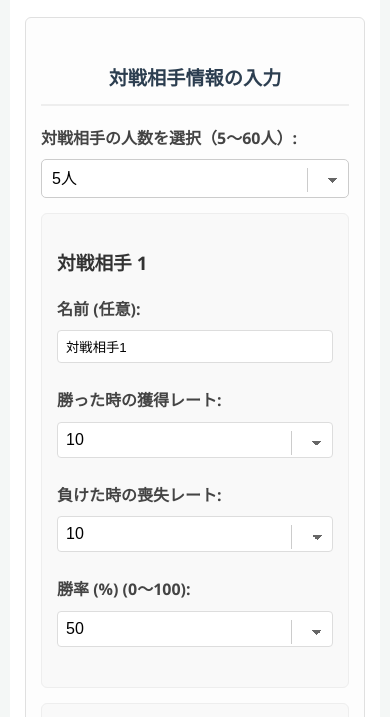
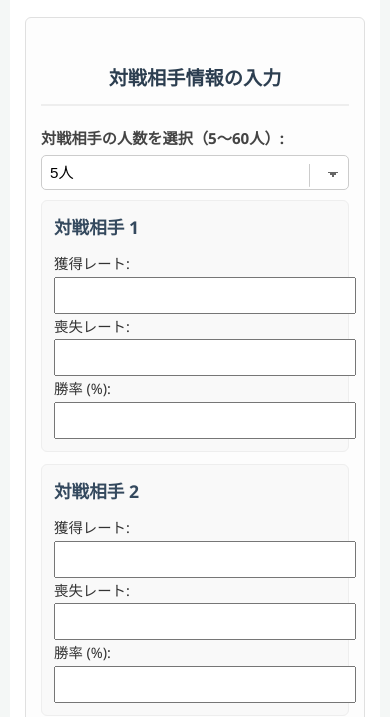
Before and after one commit to suibfh/ladder-calculator, a plain HTML site: page index.html in a window 390 px wide. Shown: the part 127-844 px from the top of the page. Drawn offline with Linux system fonts and the light colour scheme.

Commit message:
Add files via upload

```diff
--- a/script.js
+++ b/script.js
@@ -28,23 +28,22 @@ document.addEventListener('DOMContentLoaded', () => {
         for (let i = 0; i < count; i++) {
             const opponentDiv = document.createElement('div');
             opponentDiv.className = 'opponent-input';
+            // 名前入力欄を削除し、レートと勝率を横並びに
             opponentDiv.innerHTML = `
                 <h3>対戦相手 ${i + 1}</h3>
-                <div class="form-group">
-                    <label for="opponentName${i}">名前 (任意):</label>
-                    <input type="text" id="opponentName${i}" value="対戦相手${i + 1}" placeholder="対戦相手${i + 1}">
-                </div>
-                <div class="form-group">
-                    <label for="gainRate${i}">勝った時の獲得レート:</label>
-                    <input type="number" id="gainRate${i}" value="10" min="0" required>
-                </div>
-                <div class="form-group">
-                    <label for="loseRate${i}">負けた時の喪失レート:</label>
-                    <input type="number" id="loseRate${i}" value="10" min="0" required>
-                </div>
-                <div class="form-group">
-                    <label for="winRate${i}">勝率 (%) (0〜100):</label>
-                    <input type="number" id="winRate${i}" value="50" min="0" max="100" required>
+                <div class="input-row">
+                    <div class="input-item">
+                        <label for="gainRate${i}">獲得レート:</label>
+                        <input type="number" id="gainRate${i}" min="0" required>
+                    </div>
+                    <div class="input-item">
+                        <label for="loseRate${i}">喪失レート:</label>
+                        <input type="number" id="loseRate${i}" min="0" required>
+                    </div>
+                    <div class="input-item">
+                        <label for="winRate${i}">勝率 (%):</label>
+                        <input type="number" id="winRate${i}" min="0" max="100" required>
+                    </div>
                 </div>
             `;
             opponentsContainer.appendChild(opponentDiv);
@@ -54,21 +53,22 @@ document.addEventListener('DOMContentLoaded', () => {
     // シミュレーション実行ボタンのイベントリスナー
     simulateButton.addEventListener('click', () => {
         simulateButton.disabled = true; // ボタンを無効化して多重クリック防止
-        simulationResultDiv.innerHTML = '<p>シミュレーション中...</p>';
+        simulationResultDiv.innerHTML = '<p>シミュレーション中...</p>'; // 結果表示エリアをクリア
 
         const opponentCount = parseInt(opponentCountSelect.value, 10);
         const totalBattles = parseInt(totalBattlesInput.value, 10);
 
-        if (totalBattles <= 0 || isNaN(totalBattles)) {
-            simulationResultDiv.innerHTML = '<p style="color: red;">総戦闘回数は1以上の数値を入力してください。</p>';
+        // 総戦闘回数のバリデーション
+        if (isNaN(totalBattles) || totalBattles <= 0) {
+            simulationResultDiv.innerHTML = '<p style="color: red;"><strong>総戦闘回数</strong>を入力してください（1以上の数値）。</p>';
             simulateButton.disabled = false;
             return;
         }
 
         const opponents = [];
-        let isValid = true;
+        let missingInputs = []; // 未入力項目を記録する配列
+
         for (let i = 0; i < opponentCount; i++) {
-            const nameInput = document.getElementById(`opponentName${i}`);
             const gainRateInput = document.getElementById(`gainRate${i}`);
             const loseRateInput = document.getElementById(`loseRate${i}`);
             const winRateInput = document.getElementById(`winRate${i}`);
@@ -77,24 +77,27 @@ document.addEventListener('DOMContentLoaded', () => {
             const loseRate = parseInt(loseRateInput.value, 10);
             const winRate = parseInt(winRateInput.value, 10);
 
-            // 入力値のバリデーション
-            if (isNaN(gainRate) || gainRate < 0 ||
-                isNaN(loseRate) || loseRate < 0 ||
-                isNaN(winRate) || winRate < 0 || winRate > 100) {
-                isValid = false;
-                break;
+            // 未入力チェックと数値バリデーション
+            if (gainRateInput.value === '' || isNaN(gainRate) || gainRate < 0) {
+                missingInputs.push(`対戦相手${i + 1}の「獲得レート」`);
+            }
+            if (loseRateInput.value === '' || isNaN(loseRate) || loseRate < 0) {
+                missingInputs.push(`対戦相手${i + 1}の「喪失レート」`);
+            }
+            if (winRateInput.value === '' || isNaN(winRate) || winRate < 0 || winRate > 100) {
+                missingInputs.push(`対戦相手${i + 1}の「勝率」`);
             }
 
             opponents.push({
-                name: nameInput.value || `対戦相手${i + 1}`,
                 gainRate: gainRate,
                 loseRate: loseRate,
                 winRate: winRate
             });
         }
 
-        if (!isValid) {
-            simulationResultDiv.innerHTML = '<p style="color: red;">対戦相手の入力値に不正があります。数値は0以上、勝率は0〜100で入力してください。</p>';
+        // 未入力項目がある場合のエラー表示
+        if (missingInputs.length > 0) {
+            simulationResultDiv.innerHTML = `<p style="color: red;">以下の項目を入力してください:<br>・${missingInputs.join('<br>・')}</p>`;
             simulateButton.disabled = false;
             return;
         }
@@ -118,11 +121,25 @@ document.addEventListener('DOMContentLoaded', () => {
 
         // 結果表示
         let resultText = '';
-        let trend = currentRate >= 0 ? '上がる' : '下がる';
-        let rateDisplay = currentRate >= 0 ? `+${currentRate}ポイント` : `${currentRate}ポイント`;
-        let textColor = currentRate >= 0 ? 'green' : 'red';
+        let trendText = '';
+        let rateDisplay = '';
+        let textColor = '';
 
-        resultText = `<p><strong>${totalBattles}回</strong>の戦闘をシミュレートした結果、レートは <span style="color: ${textColor};"><strong>${rateDisplay}</strong></span> 増加する期待値です。このまま戦い続ければ、レートは【${trend}】傾向にあります。</p>`;
+        if (currentRate > 0) {
+            trendText = '上がる';
+            rateDisplay = `+${currentRate}ポイント`;
+            textColor = 'green';
+        } else if (currentRate < 0) {
+            trendText = '下がる';
+            rateDisplay = `${currentRate}ポイント`;
+            textColor = 'red';
+        } else { // currentRate === 0
+            trendText = '変わらない';
+            rateDisplay = `±0ポイント`;
+            textColor = '#555'; // グレー系の色
+        }
+
+        resultText = `<p><strong>${totalBattles}回</strong>の戦闘をシミュレートした結果、レートは <span style="color: ${textColor};"><strong>${rateDisplay}</strong></span> 増加する期待値です。このまま戦い続ければ、レートは【${trendText}】傾向にあります。</p>`;
 
         simulationResultDiv.innerHTML = resultText;
         simulateButton.disabled = false; // ボタンを再度有効化
--- a/style.css
+++ b/style.css
@@ -10,7 +10,7 @@ body {
     justify-content: center;
     align-items: flex-start; /* 上部に寄せる */
     min-height: 100vh;
-    box-sizing: border-box; /* paddingを含めて要素の幅を計算 */
+    box-sizing: border-box;
 }
 
 .container {
@@ -18,8 +18,8 @@ body {
     padding: 25px;
     border-radius: 8px;
     box-shadow: 0 4px 15px rgba(0, 0, 0, 0.1);
-    max-width: 600px; /* PCでの最大幅 */
-    width: 100%; /* スマホでの幅を100%に */
+    max-width: 600px;
+    width: 100%;
     box-sizing: border-box;
 }
 
@@ -40,14 +40,6 @@ h2 {
     margin-top: 30px;
 }
 
-/* 説明文 */
-.description { /* このクラスはHTMLから削除されたが、CSSに残っていても影響なし */
-    font-size: 0.95em;
-    color: #555;
-    text-align: center;
-    margin-bottom: 25px;
-}
-
 /* 入力セクション */
 .input-section {
     margin-bottom: 25px;
@@ -58,30 +50,31 @@ h2 {
 }
 
 .form-group {
-    margin-bottom: 15px;
+    margin-bottom: 10px; /* マージンを削減 */
 }
 
 .form-group label {
     display: block;
-    margin-bottom: 8px;
+    margin-bottom: 5px; /* マージンを削減 */
     font-weight: bold;
     color: #444;
+    font-size: 0.95em; /* 文字サイズを少し小さく */
 }
 
 .form-group input[type="number"],
 .form-group select {
-    width: calc(100% - 20px); /* paddingを考慮 */
-    padding: 10px;
+    width: calc(100% - 20px);
+    padding: 8px; /* パディングを削減 */
     border: 1px solid #ccc;
     border-radius: 5px;
-    font-size: 1em;
-    box-sizing: border-box; /* paddingを含めて幅を計算 */
-    -webkit-appearance: none; /* iOS Safariのデフォルトスタイルを無効化 */
-    -moz-appearance: none;    /* Firefoxのデフォルトスタイルを無効化 */
-    appearance: none;         /* 標準のデフォルトスタイルを無効化 */
+    font-size: 0.95em; /* 文字サイズを少し小さく */
+    box-sizing: border-box;
+    -webkit-appearance: none;
+    -moz-appearance: none;
+    appearance: none;
     background-color: #fff;
-    background-image: linear-gradient(45deg, transparent 50%, #666 50%), linear-gradient(135deg, #666 50%, transparent 50%), linear-gradient(to right, #ccc, #ccc); /* ドロップダウン矢印 */
-    background-position: calc(100% - 15px) calc(1em + 2px), calc(100% - 10px) calc(1em + 2px), calc(100% - 2.5em) 0.5em;
+    background-image: linear-gradient(45deg, transparent 50%, #666 50%), linear-gradient(135deg, #666 50%, transparent 50%), linear-gradient(to right, #ccc, #ccc);
+    background-position: calc(100% - 15px) calc(0.9em + 2px), calc(100% - 10px) calc(0.9em + 2px), calc(100% - 2.5em) 0.5em;
     background-size: 5px 5px, 5px 5px, 1px 1.5em;
     background-repeat: no-repeat;
 }
@@ -91,20 +84,42 @@ h2 {
 .opponent-input {
     background-color: #f9f9f9;
     border: 1px solid #eee;
-    padding: 15px;
-    margin-bottom: 15px;
+    padding: 12px; /* パディングを削減 */
+    margin-bottom: 12px; /* マージンを削減 */
     border-radius: 6px;
 }
 
-.opponent-input input[type="text"],
-.opponent-input input[type="number"] {
-    width: calc(100% - 20px);
-    padding: 8px;
-    margin-bottom: 10px;
-    border: 1px solid #ddd;
-    border-radius: 4px;
+.opponent-input h3 {
+    font-size: 1.1em; /* タイトル文字サイズを調整 */
+    margin-top: 0;
+    margin-bottom: 10px; /* マージンを削減 */
+    color: #34495e;
+}
+
+/* 入力欄の横並び設定 */
+.opponent-input .input-row {
+    display: flex;
+    flex-wrap: wrap; /* スマホで折り返す */
+    gap: 10px; /* アイテム間の隙間 */
+}
+
+.opponent-input .input-item {
+    flex: 1; /* 各アイテムが均等に幅を占める */
+    min-width: 120px; /* 最小幅 */
     box-sizing: border-box;
 }
+
+.opponent-input .input-item label {
+    font-size: 0.85em; /* ラベル文字サイズをさらに小さく */
+    margin-bottom: 3px; /* ラベル下のマージンを削減 */
+}
+
+.opponent-input .input-item input[type="number"] {
+    width: 100%; /* 親要素の幅に合わせて100% */
+    padding: 6px; /* パディングをさらに削減 */
+    font-size: 0.9em; /* 入力文字サイズを小さく */
+}
+
 
 /* シミュレーションボタン */
 #simulateButton {
@@ -143,15 +158,8 @@ h2 {
 #simulationResult {
     font-size: 1.1em;
     font-weight: bold;
-    color: #28a745; /* 結果に応じてJavaScriptで色を調整 */
+    color: #28a745;
     margin-bottom: 15px;
-}
-
-.disclaimer { /* このクラスはHTMLから削除されたが、CSSに残っていても影響なし */
-    font-size: 0.85em;
-    color: #6a737d;
-    margin-top: 20px;
-    text-align: left;
 }
 
 /* レスポンシブ対応 */
@@ -162,8 +170,8 @@ h2 {
 
     .container {
         padding: 15px;
-        border-radius: 0; /* スマホでは角丸をなくす */
-        box-shadow: none; /* スマホでは影をなくす */
+        border-radius: 0;
+        box-shadow: none;
     }
 
     h1 {
@@ -174,11 +182,27 @@ h2 {
         font-size: 1.2em;
     }
 
+    /* スマホでは入力欄を縦並びに戻すか、flex-wrapを活かす */
+    .opponent-input .input-row {
+        flex-direction: column; /* スマホでは縦並びに戻す */
+        gap: 0; /* 隙間をなくす */
+    }
+    .opponent-input .input-item {
+        width: 100%; /* 全幅に */
+        min-width: unset; /* 最小幅を解除 */
+    }
+    .opponent-input .input-item label {
+        font-size: 0.9em; /* ラベル文字サイズをスマホに合わせて調整 */
+    }
+    .opponent-input .input-item input[type="number"] {
+        padding: 8px; /* パディングをスマホに合わせて調整 */
+        font-size: 0.95em; /* 入力文字サイズをスマホに合わせて調整 */
+    }
+
+
     .form-group input[type="number"],
-    .form-group select,
-    .opponent-input input[type="text"],
-    .opponent-input input[type="number"] {
-        width: 100%; /* スマホではパディング込みで100% */
+    .form-group select {
+        width: 100%;
     }
 
     #simulateButton {
```
Also changed, not shown: index.html (+1 -1 lines).
